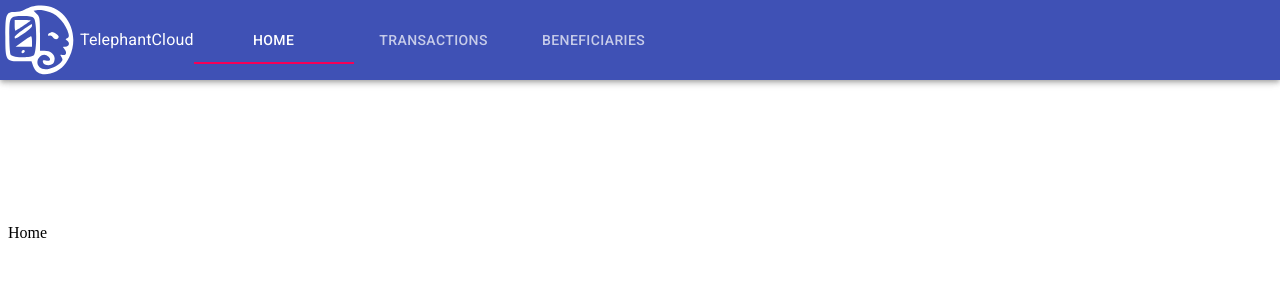
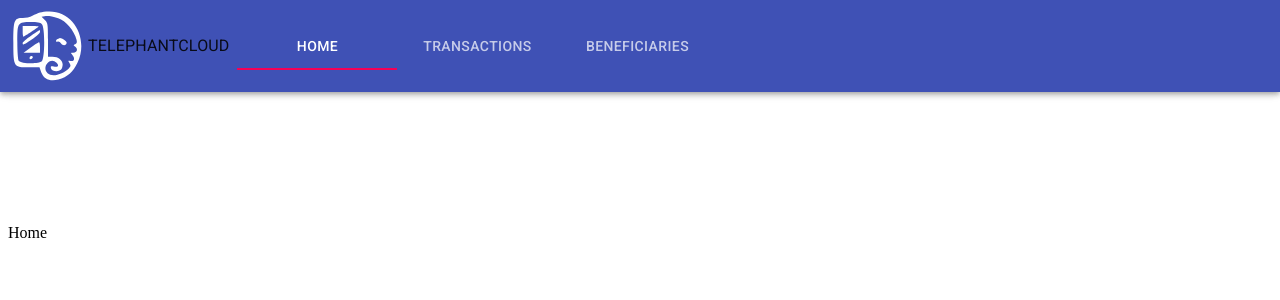
Before and after one commit to telephant-co-za/telephant-spa, a React (Create React App) app: page / in a window 1280 px wide. Shown: the top 300 px of the page. Built offline with nearby package versions, Linux system fonts and the light colour scheme.

Commit message:
Turned logo into a button that links to Home.

```diff
--- a/src/components/TemplateHeaderNavbar/index.js
+++ b/src/components/TemplateHeaderNavbar/index.js
@@ -8,12 +8,13 @@ import Typography from "@material-ui/core/Typography";
 import Tabs from "@material-ui/core/Tabs";
 import Tab from "@material-ui/core/Tab";
 import { Link } from "react-router-dom";
+import Button from "@material-ui/core/Button"
 
 import Logo from "../Logo"
 
 const useStyles = makeStyles({
     toolbarContainer: {
-        width: "100%"
+        width: "100%",
     }
 })
 
@@ -57,9 +58,11 @@ export default function TemplateHeaderNavbar() {
                 <BrowserRouter>
                     <AppBar position="fixed">
                         <Toolbar  className={classes.toolbarContainer} disableGutters>
-                            <Logo/>
-                            <Typography>TelephantCloud</Typography>
-                            <Tabs value={value} onChange={handleChange}>
+                            <Button component={Link} to="/" onClick={() => setValue(0)} disableRipple>
+                                <Logo/>
+                                <Typography>TelephantCloud</Typography>
+                            </Button>
+                            <Tabs value={value} onChange={handleChange} centered>
                                 <Tab label="Home" component={Link} to="/" />
                                 <Tab label="Transactions" component={Link} to="/transactions" />
                                 <Tab label="Beneficiaries" component={Link} to="/beneficiaries" />
```
